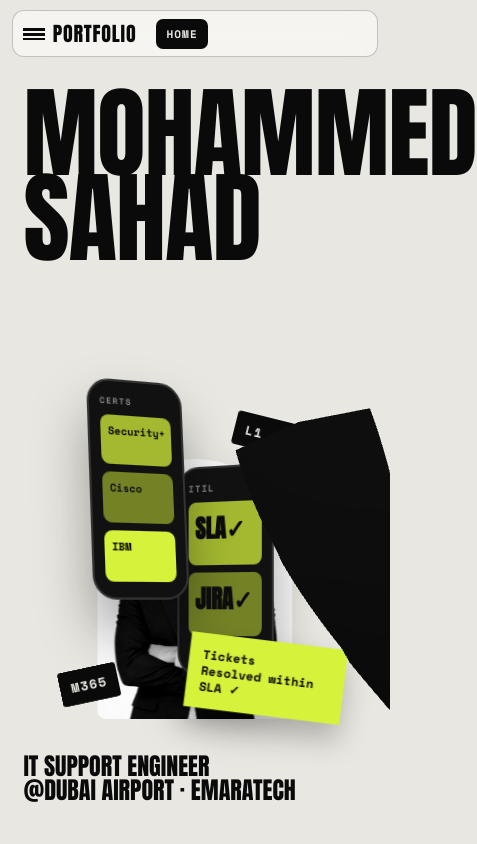
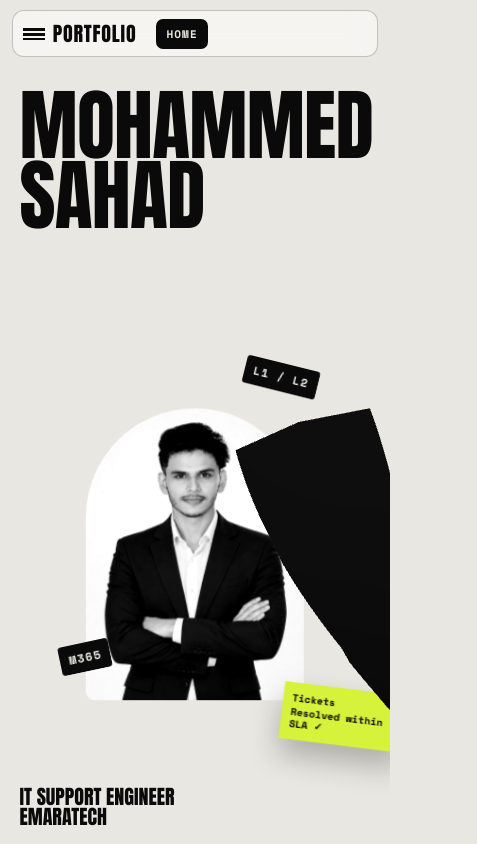
Before and after one commit to mohammed-sahad-shd/mohammed-sahad-shd.github.io, a plain HTML site: page index.html in a window 390 px wide. Shown: the top 844 px of the page, 477 px wide, since content can reach past the window. Drawn offline with nearby package versions, Linux system fonts and the light colour scheme; animation ran at ten frames a second.

Commit message:
Update index.html

```diff
--- a/index.html
+++ b/index.html
@@ -66,6 +66,16 @@ footer{padding:10px 6vw 40px;text-align:center;font:700 11px "Space Mono",monosp
 .rv{opacity:0;transform:translateY(26px);transition:opacity .8s,transform .8s}
 .rv.on{opacity:1;transform:none}
 @media(max-width:820px){.board,.grid,.job{grid-template-columns:1fr}.job{gap:8px}.nav a:not(.on){display:none}.nav .r{display:none}.stage{top:42%}.phone{width:92px;height:180px}.tl{font-size:24px}}
+@media (max-width:820px){
+ #hero{padding:90px 5vw 40px!important;overflow:hidden}
+ #hero .wm,#hero h1{font-size:20vw!important;line-height:.9!important;max-width:100%!important;width:auto!important}
+ #hero .stage{top:34%!important}
+ #hero .photo{width:56vw!important;max-width:240px!important}
+ #hero .phone{display:none!important}
+ #hero .tg{font-size:10px!important;padding:5px 8px!important}
+ #hero .st{width:110px!important;font-size:9px!important;padding:8px!important;right:2%!important;top:70%!important}
+ #hero .tl{font-size:20px!important;bottom:2vh!important;left:5vw!important}
+}
 </style>
 </head>
 <body data-t="l">
@@ -77,13 +87,13 @@ footer{padding:10px 6vw 40px;text-align:center;font:700 11px "Space Mono",monosp
  <div class="wm">MOHAMMED SAHAD</div>
  <div class="stage"><div class="rig" id="rig">
   <div class="phone" style="left:25%;top:10%;height:200px;transform:translateZ(110px) rotateY(24deg) rotateX(6deg)"><span class="mono" style="color:#888;font-size:8px">Certs</span><u>Security+</u><u>Cisco</u><u>IBM</u></div>
-  <label class="photo" id="photo" title="Click to add your photo"><b id="ini">MS</b><small id="hint"></small><input id="file" type="file1" accept="image/*" hidden></label>
+  <label class="photo" id="photo" title=""><b id="ini">MS</b><small id="hint"></small><input id="file" type="file1" accept="image/*" hidden></label>
   <div class="tg" style="left:20%;top:62%;transform:translateZ(150px) rotate(-12deg)">M365</div>
   <div class="tg" style="right:22%;top:20%;transform:translateZ(130px) rotate(14deg);animation-delay:-2s">L1 / L2</div>
   <div class="st" style="right:16%;top:58%;transform:translateZ(120px) rotate(7deg);animation-delay:-3s">Tickets<br>Resolved within SLA ✓</div>
   <div class="phone" style="right:30%;top:26%;width:100px;height:200px;transform:translateZ(60px) rotateY(-26deg);animation-delay:-3s"><span class="mono" style="color:#888;font-size:9px">ITIL</span><u style="height:60px;font-size:24px;font-family:Anton">SLA✓</u><u style="height:60px;font-size:24px;font-family:Anton">JIRA✓</u></div>
  </div></div>
- <div class="tl">IT Support Engineer<br>@Dubai Airport · Emaratech</div>
+ <div class="tl">IT Support Engineer<br>Emaratech</div>
 </section>
 
 <section id="about" data-t="l">
```
